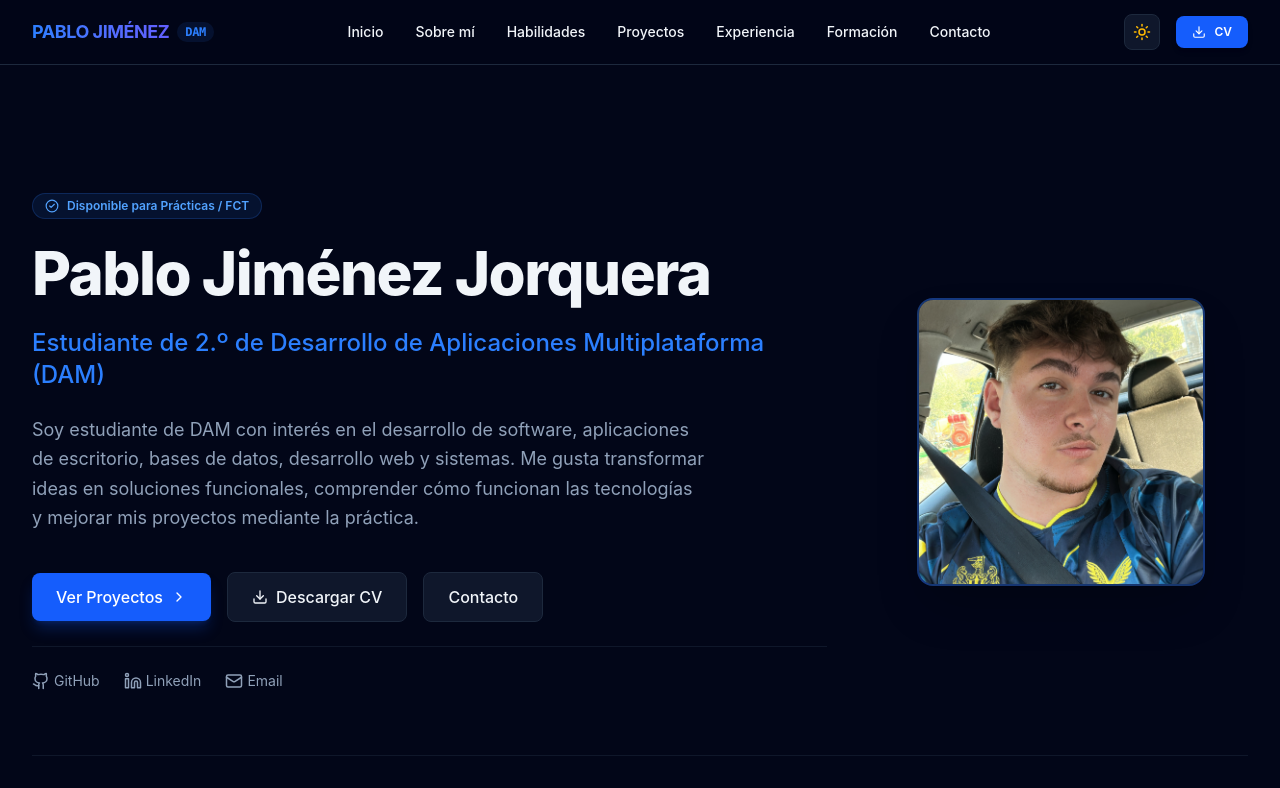
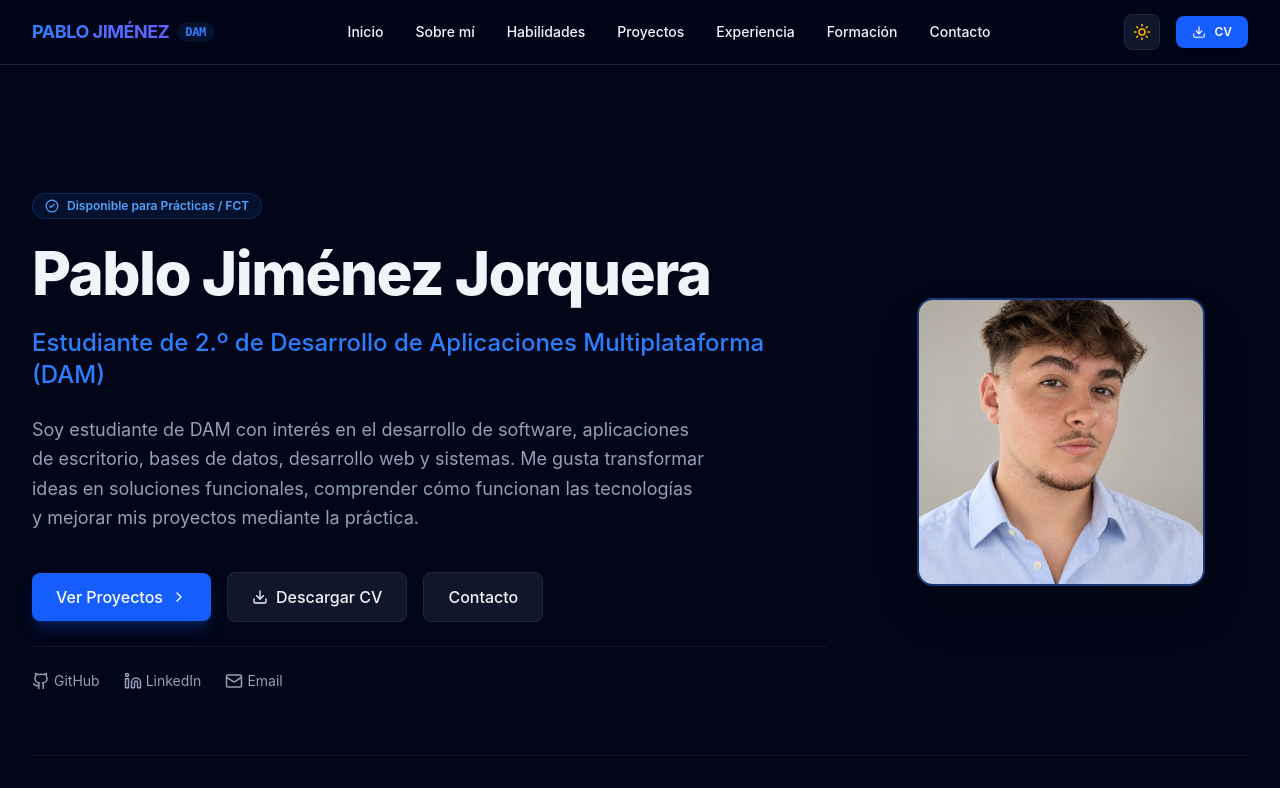
Before and after one commit to Pabloelique/portfolio, a React (Vite) app: page / in a window 1280 px wide. Shown: the top 788 px of the page. Built offline with nearby package versions, Linux system fonts and the light colour scheme.

Commit message:
feat: actualizar retrato profesional del portfolio

```diff
--- a/src/App.jsx
+++ b/src/App.jsx
@@ -33,7 +33,7 @@ const PERSONAL_INFO = {
   github: "https://github.com/Pabloelique",
   linkedin: "https://www.linkedin.com/in/pablo-jimenez-jorquera-38b219309/",
   cvPath: "/cv/Pablo-Jimenez-CV.pdf",
-  profileImg: "/pablo.jpg",
+  profileImg: "/pablo-profesional.png",
   drivingLicense: "Carnet B y vehículo propio",
   languages: "Español (nativo), Inglés (B2, sin certificación), Francés (básico)",
   bioHero: "Soy estudiante de DAM con interés en el desarrollo de software, aplicaciones de escritorio, bases de datos, desarrollo web y sistemas. Me gusta transformar ideas en soluciones funcionales, comprender cómo funcionan las tecnologías y mejorar mis proyectos mediante la práctica.",
```
Also changed, not shown: public/pablo-profesional.png (added).
